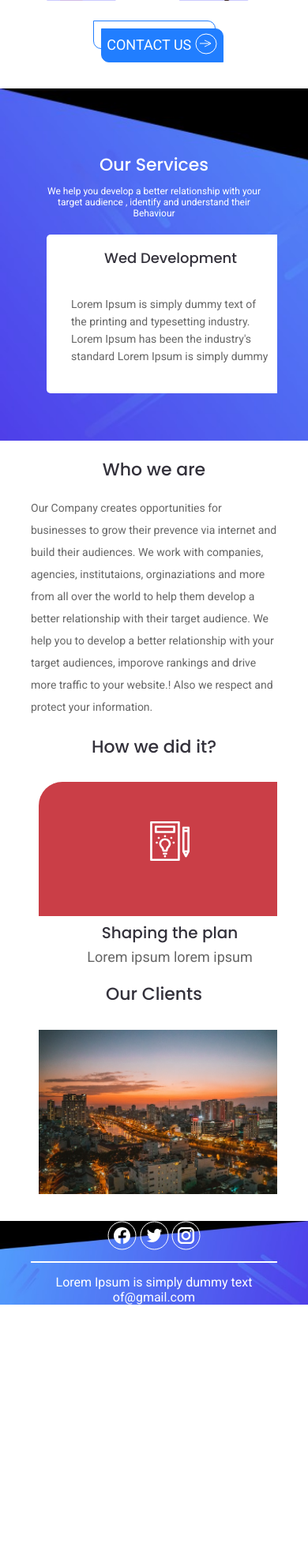
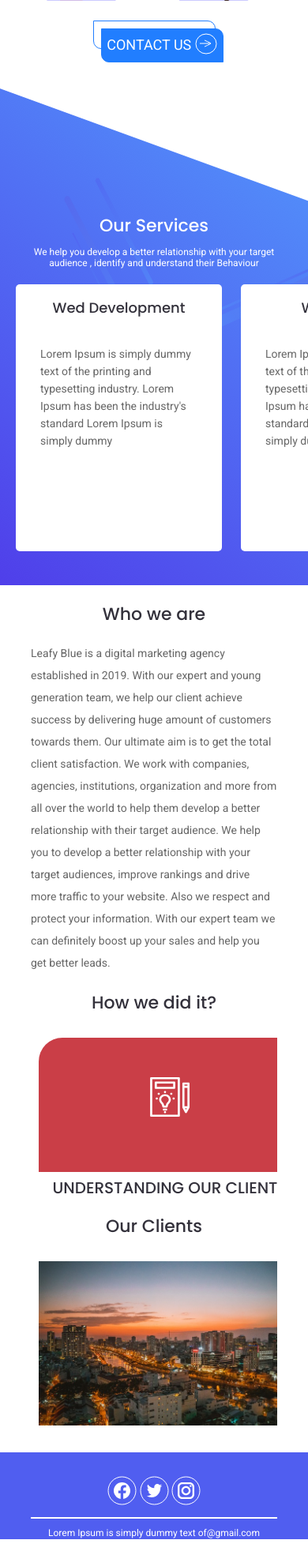
Before and after one commit to ashishrainagit2/basic-webdesign, a PHP site: page /index.html in a window 390 px wide. Shown: the part 574-2543 px from the top of the page at 79% size. Before the commit the page ends 2226 px from the top, so only its background shows below. Run offline with PHP 8.4, Linux system fonts and the light colour scheme; some libraries are stand-ins or nearby versions.

Commit message:
make it better

```diff
--- a/aboutus.html
+++ b/aboutus.html
@@ -111,8 +111,7 @@
                             <div>
                                 <div class="missionimagewrapper wow fadeInLeft"><img src="./images/mission-image.png" alt=""></div>
                                 <div class="missiontextwrapper wow fadeInRight">
-                                        <span class="missiontext">Our Company creates opportunities for businesses to grow their prevence via internet
-                                                and build their audiences. We work with companies, agencies, institutaions, orginaziations and more from all over the world to help them develop a better relationship with their target audience. We help you to develop a better relationship with your target audiences, imporove rankings and drive more traffic to your website.! Also we respect and protect your information.
+                                        <span class="missiontext">To get a complete customer satisfaction has always been our ultimate aim. By the use of great minds in our team, we set our mission to get clients more profit and leads and visible to the world so that they enjoy working with us and come again with a smile.
                                         </span>
                                 </div>
                             </div>
--- a/css/index.css
+++ b/css/index.css
@@ -131,6 +131,8 @@
   .servicename p {
     text-align: left;
     padding: 20px 30px;
+    height: 225px;
+    overflow: hidden;
   }
 
 
@@ -526,6 +528,9 @@
           .navbar {
             display: none;
           }
+          .conatiner {
+            width: 80%;
+          }
           .maintext {
             display: inline-block;
             font-size: 28px;
@@ -547,9 +552,7 @@
             display: block;
             width : 100%;
           }
-          .conatiner {
-            width: 80%;
-          }
+
           .tagline {
             font-size: 18px;
             line-height: normal;
@@ -586,22 +589,33 @@
           }
 
           .hedgeimage {
-            background-image: url("../images/Background-image-our-service-mobile.jpg");
-            padding-top: 50px;
+            background-image: url("../images/Background-image-our-service-mobile.png");
+            padding-top: 127px;
           }
 
-          .servicename {
+          .hedgeimage .conatiner {
             width: 100%;
+
+          }
+          .hedgeimage .servicetagline {
+            width: 80%;
+            margin: 0 auto;
+
+          }
+          .hedgeimage .servicename {
+            width: 70%;
+            margin: 20px 20px 0 0;
           }
 
           .servicenamewrapper {
             display: none;
           }
 
-          .servicenamewrappermobile {
+          .hedgeimage .servicenamewrappermobile {
             display: block;
             overflow-x: scroll;
             white-space: nowrap;
+            margin-left: 20px;
           }
 
           .servicenamewrappermobile p{
@@ -633,8 +647,13 @@
           }
 
           .footerimage{
-            background-image: url("../images/Background-image-footer-mobile.jpg");
-            height: auto;
+            background: #505ef0;
+            height: 100%;
+            padding-top: 10px;
+          }
+
+          .copyright p {
+            font-size: 12px;
           }
 
           .footercontent {
--- a/index.html
+++ b/index.html
@@ -25,15 +25,20 @@
     </head>
     <body>
         <div class="wrapper">
+                <!-- this is overlay used to show below modal -->
                 <div class="overlay">
                     &nbsp;
                 </div>
+
+                <!-- first row contains logo , hamburger and menu in desktop -->
                 <div class="row">
+                    <!-- Burger icon to be hidden on desktop -->
                     <div class="burger">
                             <div class="bar1"></div>
                             <div class="bar2"></div>
                             <div class="bar3"></div>
                     </div>
+                    <!-- Sidebar to be hidden in mobile -->
                     <div class="sidebar">
                         <ul>
                             <li ><a href="index.html" class="active">Home</a></li>
@@ -252,32 +257,32 @@
                             <div class="servicenamewrapper">
                                     <div class="servicename wow fadeInLeft" data-wow-duration="1s" data-wow-delay="0.3s">
                                         <h2>Wed Development</h2>
-                                        <p>Lorem Ipsum is simply dummy text of the printing and typesetting industry. Lorem Ipsum has been the industry's standard Lorem Ipsum is simply dummy
+                                        <p>With creating a great design for your website we also help you to develop the same. Developing the best website and getting it delivered is always been our ultimate aim.
                                         </p>
                                     </div>
                                     <div class="servicename middlecolumn wow bounceInDown" data-wow-duration="1s" data-wow-delay="0.3s">
                                         <h2>Wed Design</h2>
-                                        <p>Lorem Ipsum is simply dummy text of the printing and typesetting industry. Lorem Ipsum has been the industry's standard Lorem Ipsum is simply dummy
+                                        <p>Presentation of your website is very crucial for success of your website. Through our expert team we can design your website in such a unique way that it will definitely grab your user’s attention.
                                         </p>
                                     </div>
                                     <div class="servicename wow fadeInRight" data-wow-duration="1s" data-wow-delay="0.3s">
                                         <h2>Seo marketing</h2>
-                                        <p>Lorem Ipsum is simply dummy text of the printing and typesetting industry. Lorem Ipsum has been the industry's standard Lorem Ipsum is simply dummy
+                                        <p>SEO is a service not a product. With the right knowledgeable team the organic ranking of your website can be increased. With the help of right keywords suitable for your business, your website can be visible for any users looking for your business in search engine.
                                         </p>
                                     </div>
                                     <div class="servicename wow fadeInLeft" data-wow-duration="1s" data-wow-delay="0.6s">
                                         <h2>Sem Marketing</h2>
-                                        <p>Lorem Ipsum is simply dummy text of the printing and typesetting industry. Lorem Ipsum has been the industry's standard Lorem Ipsum is simply dummy
+                                        <p>If someone is looking for your business on internet, then it’s vital your website appears prominently in the search engines’ results pages, or it will never deliver the value to your business that today’s economy demands. We make your website visible for every user on the internet looking for your business.
                                         </p>
                                     </div>
                                     <div class="servicename middlecolumn wow bounceInUp" data-wow-duration="1s" data-wow-delay="0.6s">
-                                        <h2>Content marketing</h2>
-                                        <p>Lorem Ipsum is simply dummy text of the printing and typesetting industry. Lorem Ipsum has been the industry's standard Lorem Ipsum is simply dummy
+                                        <h2>Influencer Marketing</h2>
+                                        <p>Getting your product or services marketed by an influencer also helps to drive more customers towards you. We help you marketing your product through the help of best influencers suitable for your product or service. But before getting started on this set your budget right to get the highest sales.
                                         </p>
                                     </div>
                                     <div class="servicename wow fadeInRight" data-wow-duration="1s" data-wow-delay="0.6s">
-                                        <h2>Wed Development</h2>
-                                        <p>Lorem Ipsum is simply dummy text of the printing and typesetting industry. Lorem Ipsum has been the industry's standard Lorem Ipsum is simply dummy
+                                        <h2>Social Media Marketing</h2>
+                                        <p>Making your product or service viral on social media is the most efficient way for making more sales. Nowadays people use social media platforms like Facebook, Instagram, Pinterest and twitter regularly. We aim at targeting the audience towards your products or services so that you can get more visible to your audience.
                                         </p>
                                     </div>
                                 </div>
@@ -321,15 +326,14 @@
                     <div class="conatiner">
                         <div class="whoweare wow bounceInUp" data-wow-duration="2s" data-wow-delay="1s">
                             <h2 class="whoweare_heading">Who we are</h2>
-                            <p class="whoweare_text">Our Company creates opportunities for businesses to grow their prevence via internet
-                                and build their audiences. We work with companies, agencies, institutaions, orginaziations and more from all over the world to help them develop a better relationship with their target audience. We help you to develop a better relationship with your target audiences, imporove rankings and drive more traffic to your website.! Also we respect and protect your information.
+                            <p class="whoweare_text">Leafy Blue is a digital marketing agency established in 2019. With our expert and young generation team, we help our client achieve success by delivering huge amount of customers towards them. Our ultimate aim is to get the total client satisfaction. We work with companies, agencies, institutions, organization and more from all over the world to help them develop a better relationship with their target audience. We help you to develop a better relationship with your target audiences, improve rankings and drive more traffic to your website. Also we respect and protect your information. With our expert team we can definitely boost up your sales and help you get better leads.
                             </p>
                         </div>
                     </div>
                 </div>
                 <div class="row">
                     <div class="conatiner">
-                        <div class="howwedoit wow bounceInUp" data-wow-duration="2s" data-wow-delay="1.5s">
+                        <div class="howwedoit wow bounceInUp" data-wow-duration="1s" data-wow-delay="1s">
                             <h2 class="howwedoit_heading">How we did it?</h2>
                             <div class="working_plan">
                                 <div class="workstep step1">
@@ -361,8 +365,8 @@
                                         </svg>
                                     </div>
                                     <div class="stepcontent">
-                                        <h2>Shaping the plan</h2>
-                                        <p>Lorem ipsum lorem ipsum</p>
+                                        <h2>UNDERSTANDING OUR CLIENTS</h2>
+                                        <!-- <p>Lorem ipsum lorem ipsum</p> -->
                                     </div>
                                 </div>
                                 <div class="workstep step2">
@@ -385,8 +389,8 @@
                                         </svg>
                                     </div>
                                     <div class="stepcontent">
-                                        <h2>Shaping the plan</h2>
-                                        <p>Lorem ipsum lorem ipsum</p>
+                                        <h2>CREATING PLANS AND STRATERGIES</h2>
+                                        <!-- <p>Lorem ipsum lorem ipsum</p> -->
                                     </div>
                                 </div>
                                 <div class="workstep step3">
@@ -409,8 +413,8 @@
                                         </svg>
                                     </div>
                                     <div class="stepcontent">
-                                        <h2>Shaping the plan</h2>
-                                        <p>Lorem ipsum lorem ipsum</p>
+                                        <h2>REACHING OUT PEOPLE TO INCREASE YOUR SALES</h2>
+                                        <!-- <p>Lorem ipsum lorem ipsum</p> -->
                                     </div>
                                 </div>
                                 <div class="workstep step4">
@@ -437,8 +441,8 @@
                                             </g>
                                         </svg>
                                         <div class="stepcontent">
-                                            <h2>Shaping the plan</h2>
-                                            <p>Lorem ipsum lorem ipsum </p>
+                                            <h2>BENEFITING OUR CLIENT</h2>
+                                            <!-- <p>Lorem ipsum lorem ipsum </p> -->
                                         </div>
                                     </div>
                                 </div>
@@ -448,7 +452,7 @@
                 </div>
                 <div class="row">
                     <div class="conatiner">
-                        <div class="ourclients wow bounceInUp" data-wow-duration="2s" data-wow-delay="2s">
+                        <div class="ourclients wow bounceInUp" data-wow-duration="1s" data-wow-delay="1s">
                             <h2 class="ourclients_heading">Our Clients</h2>
                             <div class="clientpics">
                                 <div class="clientpic"><img src="./images/c1.jpg" alt="image" ></div>
```
Also changed, not shown: css/aboutus.css (+21 -2 lines), css/contact.css (+22 -2 lines), images/Background-image-our-service-mobile.png (added), images/Banner-Image-Mobile.png (added).
